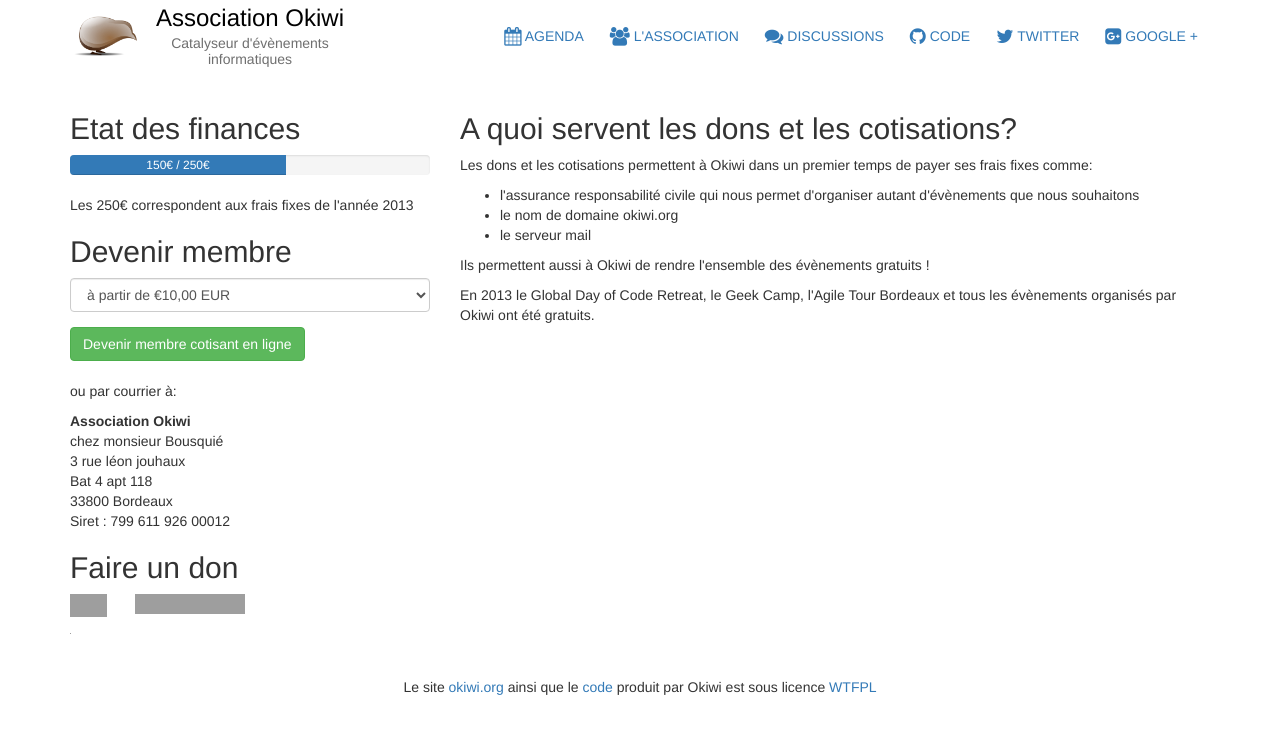
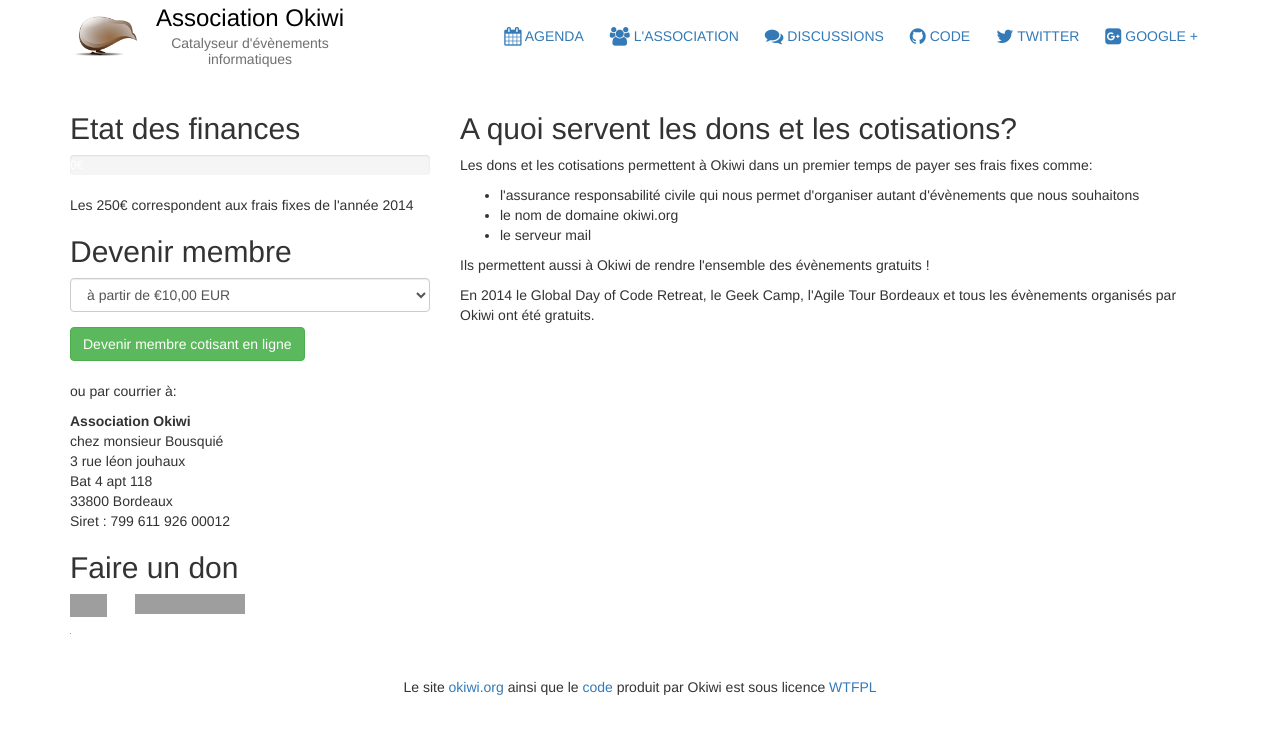
Before and after one commit to okiwi/okiwi.org, a Jekyll site: the page built from dons_et_cotisations/index.html, in a window 1280 px wide. Shown: the top 734 px of the page. Built offline with Jekyll 4.4.1, drawn with Linux system fonts in a browser that asks for light colours; nearby versions of some CDN libraries; Markdown is read by kramdown in place of the engine named in the settings; grey boxes are pictures that could not be loaded.

Commit message:
Mise à jour données assemblées générales

```diff
--- a/_data/okiwi.yml
+++ b/_data/okiwi.yml
@@ -1,7 +1,7 @@
 ---
-date_assemblee_generale: 2014-03-03T19:00:00+01:00
+date_assemblee_generale: 2015-03-02T19:00:00+01:00
 
-date_lisible: 03 mars 2014
+date_lisible: 02 mars 2015
 
 membres_cotisants:
     - nom: Varron
@@ -84,15 +84,15 @@
       prenom: Guillaume
 
 
-montant_dons: 150
+montant_dons: 0
 
 montant_frais_fixes: 250
 
-pourcentage_cotisations: 60
+pourcentage_cotisations: 0
 
-age: 8
+age: 9
 
-annee_courante: 2014
+annee_courante: 2015
 
-annee_precedente: 2013
+annee_precedente: 2014
 ...
```
